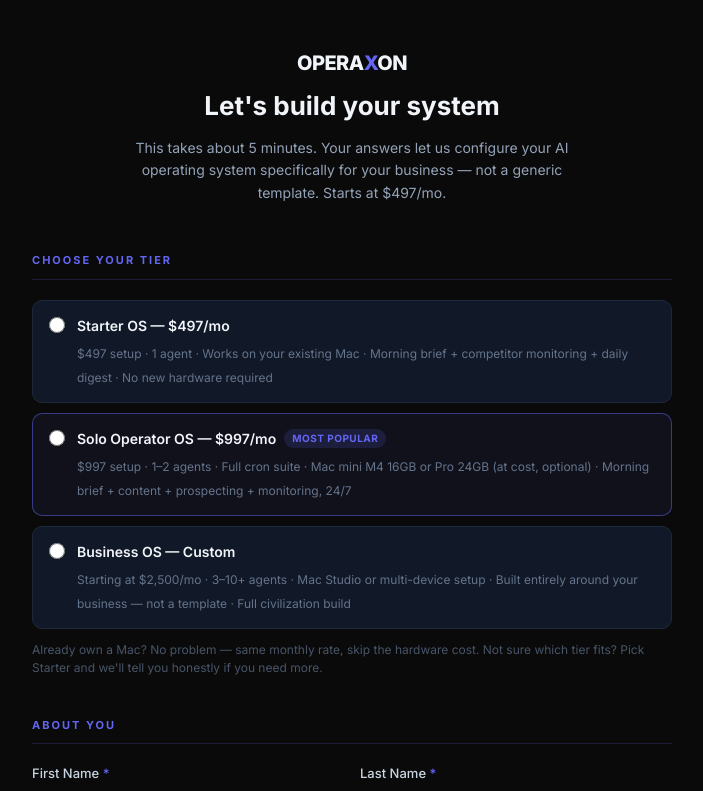
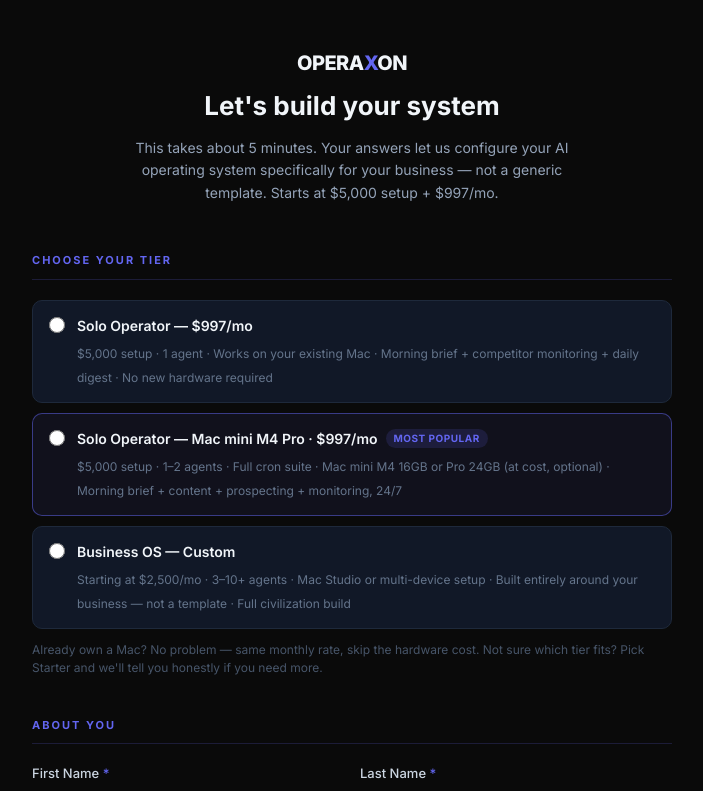
Before and after one commit to officialbrandonsandoval-source/operaxon-site, a Next.js app: page /onboarding in a window 1280 px wide. Shown: the top 791 px of the page, without its empty margins (288-991 px from the left). Built offline with nearby package versions, Linux system fonts and the light colour scheme.

Commit message:
Pricing update: Solo Operator → ,000 setup + /mo

```diff
--- a/app/onboarding/page.tsx
+++ b/app/onboarding/page.tsx
@@ -114,7 +114,7 @@ export default function OnboardingPage() {
           <h1 style={{ fontSize: '26px', fontWeight: 700, marginBottom: '12px' }}>Let&apos;s build your system</h1>
           <p style={{ color: '#94a3b8', fontSize: '14px', lineHeight: 1.6, maxWidth: '460px', margin: '0 auto' }}>
             This takes about 5 minutes. Your answers let us configure your AI operating system
-            specifically for your business — not a generic template. Starts at $497/mo.
+            specifically for your business — not a generic template. Starts at $5,000 setup + $997/mo.
           </p>
         </div>
 
@@ -128,16 +128,16 @@ export default function OnboardingPage() {
               {[
                 {
                   value: 'starter',
-                  label: 'Starter OS — $497/mo',
+                  label: 'Solo Operator — $997/mo',
                   badge: '',
-                  sub: '$497 setup · 1 agent · Works on your existing Mac · Morning brief + competitor monitoring + daily digest · No new hardware required',
+                  sub: '$5,000 setup · 1 agent · Works on your existing Mac · Morning brief + competitor monitoring + daily digest · No new hardware required',
                   best: false,
                 },
                 {
                   value: 'operator',
-                  label: 'Solo Operator OS — $997/mo',
+                  label: 'Solo Operator — Mac mini M4 Pro · $997/mo',
                   badge: 'MOST POPULAR',
-                  sub: '$997 setup · 1–2 agents · Full cron suite · Mac mini M4 16GB or Pro 24GB (at cost, optional) · Morning brief + content + prospecting + monitoring, 24/7',
+                  sub: '$5,000 setup · 1–2 agents · Full cron suite · Mac mini M4 16GB or Pro 24GB (at cost, optional) · Morning brief + content + prospecting + monitoring, 24/7',
                   best: true,
                 },
                 {
--- a/app/page.tsx
+++ b/app/page.tsx
@@ -392,7 +392,7 @@ function Pricing() {
             <div className="mb-2">
               <div className="text-white/30 text-xs mb-1">Device (optional) — Mac mini M4 16GB</div>
               <div className="text-white/50 text-sm font-semibold mb-3">$599 <span className="text-white/25 font-normal">at cost</span></div>
-              <div className="text-white/35 text-sm mb-1">$997 one-time setup, then</div>
+              <div className="text-white/35 text-sm mb-1">$5,000 one-time setup, then</div>
               <div className="text-4xl font-bold">
                 $997<span className="text-white/35 text-base font-normal">/mo</span>
               </div>
@@ -434,7 +434,7 @@ function Pricing() {
             <div className="mb-2">
               <div className="text-white/35 text-xs mb-1">Device (optional) — Mac mini M4 Pro 24GB</div>
               <div className="text-white/55 text-sm font-semibold mb-3">$799 <span className="text-white/30 font-normal">at cost</span></div>
-              <div className="text-white/40 text-sm mb-1">$997 one-time setup, then</div>
+              <div className="text-white/40 text-sm mb-1">$5,000 one-time setup, then</div>
               <div className="text-4xl font-bold text-white">
                 $997<span className="text-white/40 text-base font-normal">/mo</span>
               </div>
@@ -628,7 +628,7 @@ function FAQ() {
     },
     {
       q: "Do you hide your pricing?",
-      a: "No. Solo Operator: $997 setup + $997/mo. Business OS: $1,997 setup + $1,997/mo. Enterprise OS: $2,500–$5,000/mo custom. Hardware is priced at Apple retail cost — we don't mark it up. Bring your own Mac and skip the device fee entirely. We show our prices because we're confident in what they deliver.",
+      a: "No. Solo Operator: $5,000 setup + $997/mo. Business OS: $1,997 setup + $1,997/mo. Enterprise OS: $2,500–$5,000/mo custom. Hardware is priced at Apple retail cost — we don't mark it up. Bring your own Mac and skip the device fee entirely. We show our prices because we're confident in what they deliver.",
     },
     {
       q: "What do I actually get every day?",
@@ -726,7 +726,7 @@ function FinalCTA() {
           Apply for a Spot →
         </a>
         <p className="text-white/25 text-sm mb-2">
-          Solo Operator: $997 setup + $997/mo &nbsp;·&nbsp; Business OS: $1,997 setup + $1,997/mo &nbsp;·&nbsp; Enterprise OS: $2,500–$5,000/mo custom
+          Solo Operator: $5,000 setup + $997/mo &nbsp;·&nbsp; Business OS: $1,997 setup + $1,997/mo &nbsp;·&nbsp; Enterprise OS: $2,500–$5,000/mo custom
         </p>
         <p className="text-white/20 text-sm">
           Questions?{" "}
```
